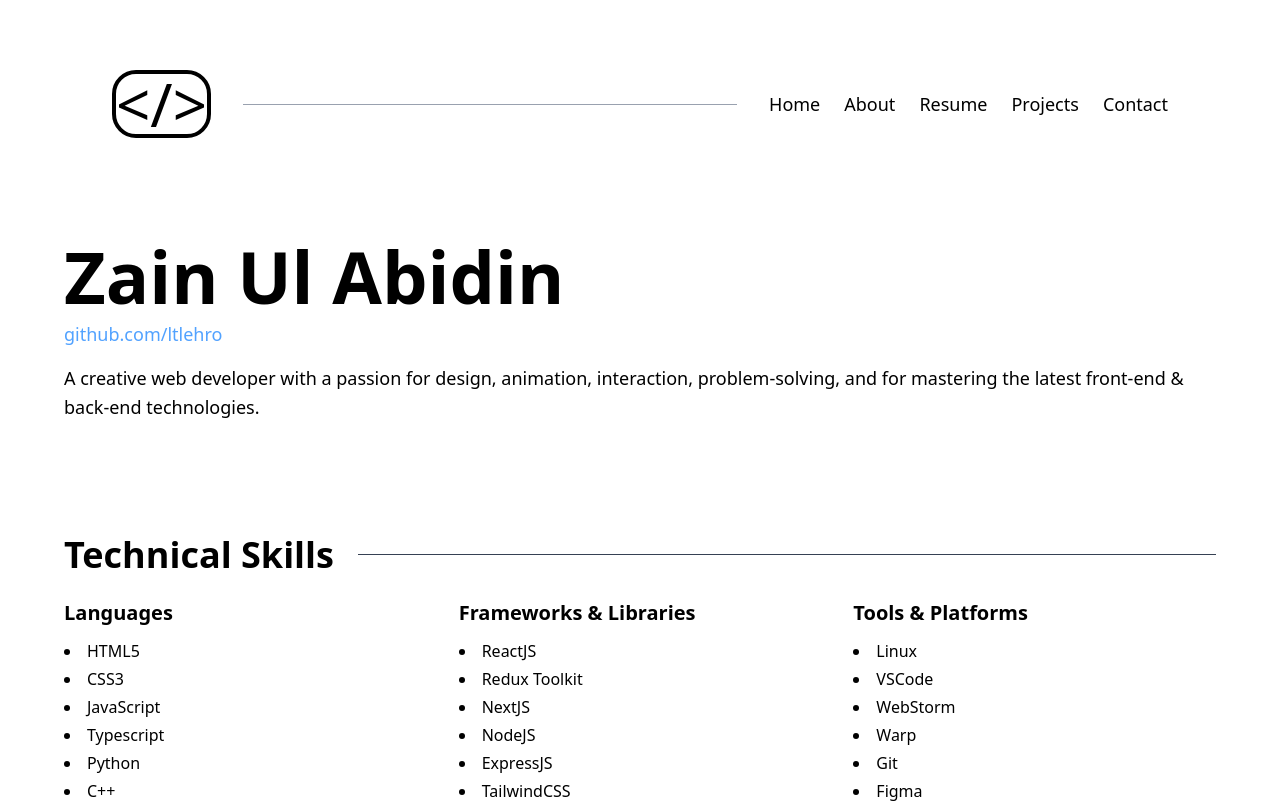
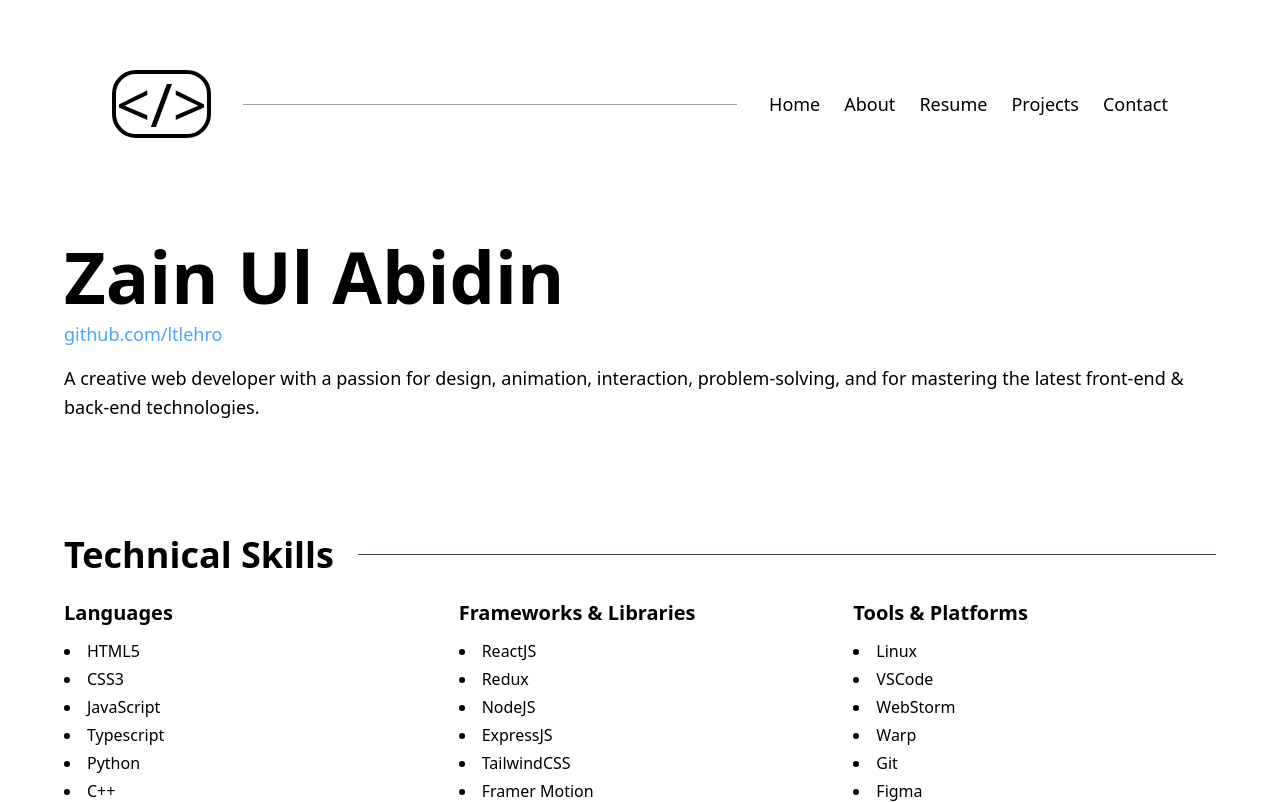
Before and after one commit to guesswhozayn/portfolio, a React (Vite) app: page /resume in a window 1280 px wide. Shown: the top 803 px of the page. Built offline with nearby package versions, Linux system fonts and the light colour scheme.

Commit message:
edited skills section

```diff
--- a/src/components/Resume.jsx
+++ b/src/components/Resume.jsx
@@ -10,8 +10,7 @@ const Resume = ({ id }) => {
 
   const frameworks = [
     "ReactJS",
-    "Redux Toolkit",
-    "NextJS",
+    "Redux",
     "NodeJS",
     "ExpressJS",
     "TailwindCSS",
```
